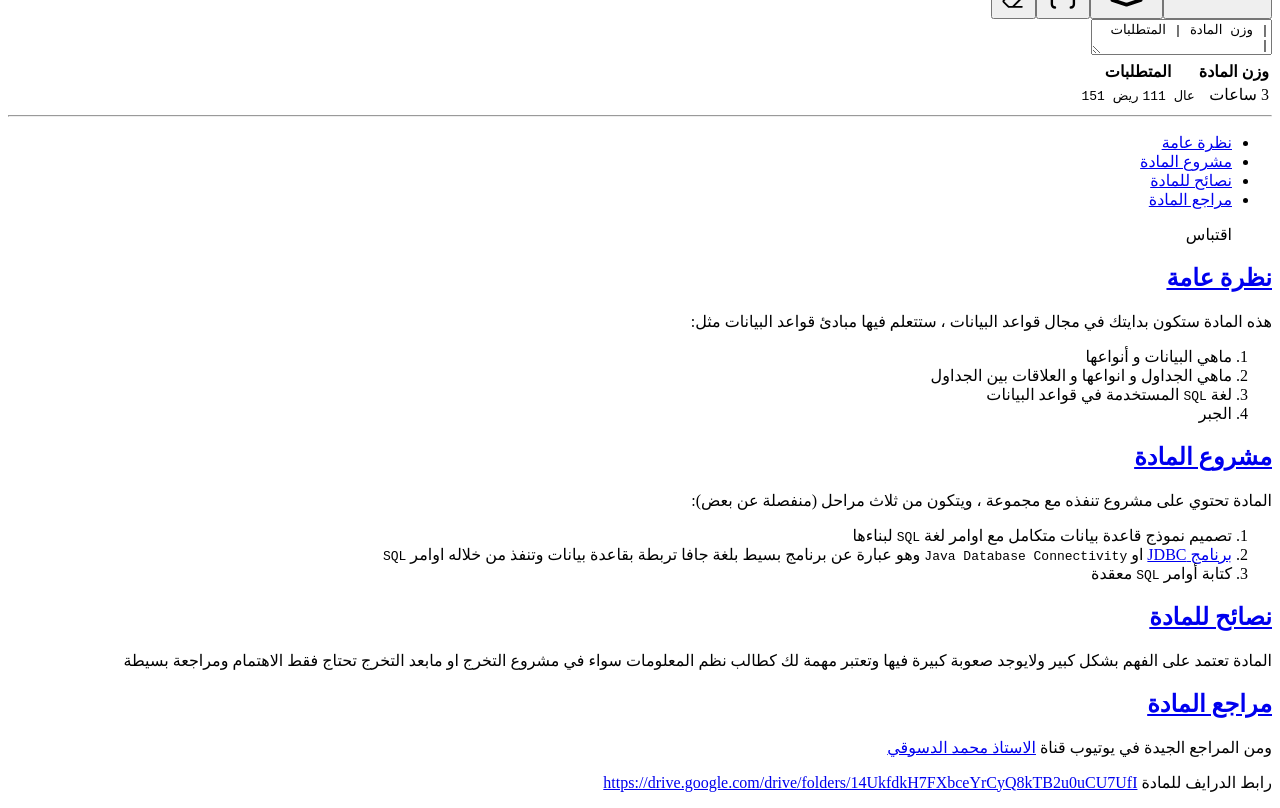
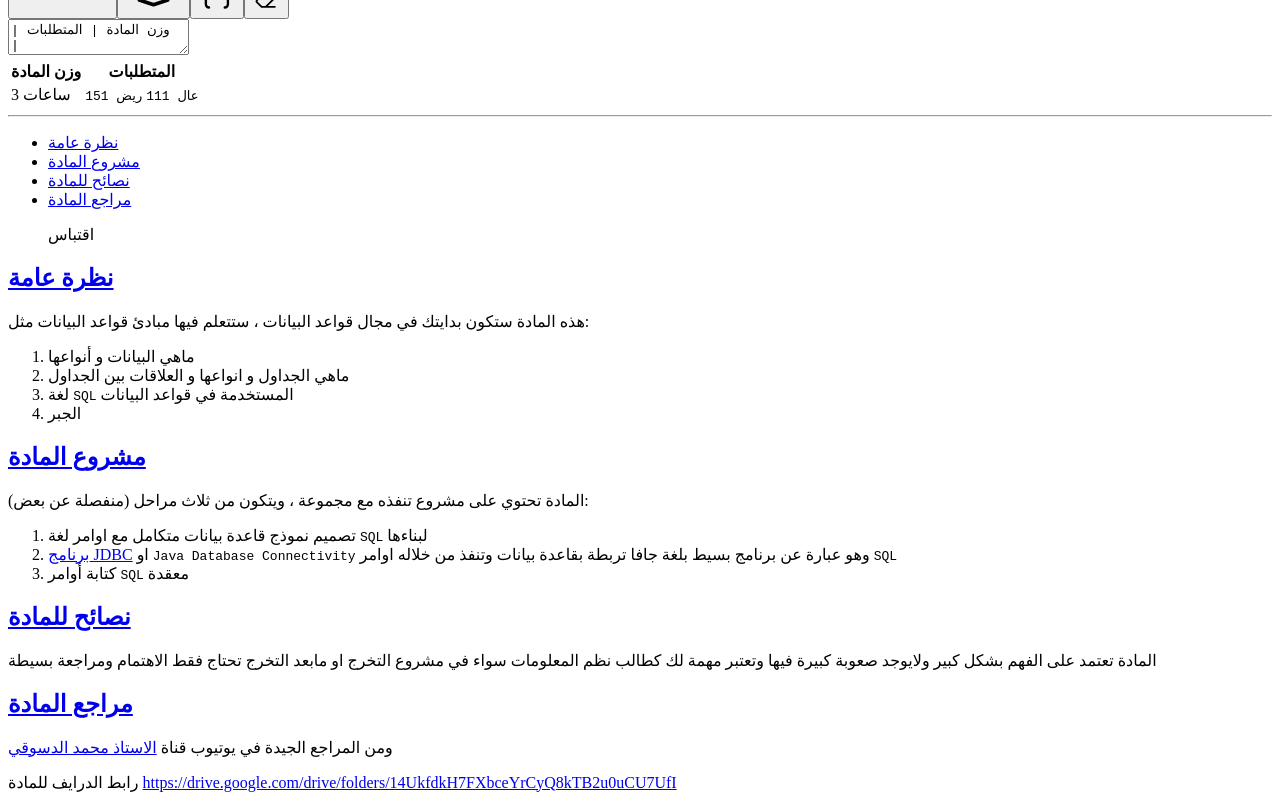
Before and after one commit to devmoath/marker, a Next.js app: page / in a window 1280 px wide. Shown: the part 2660-3468 px from the top of the page. Built offline with nearby package versions, Linux system fonts and the light colour scheme.

Commit message:
extract custom css to tailwind.config.js and remove _document.js

```diff
--- a/pages/_app.js
+++ b/pages/_app.js
@@ -1,9 +1,47 @@
 import 'tailwindcss/tailwind.css';
 import NavBar from '@components/NavBar';
+import Head from 'next/head';
 
 export default function App({ Component, pageProps }) {
+    const title = 'RTL Markdown Editor',
+        url = 'https://rtl-markdown-editor.vercel.app',
+        description = 'Markdown Editor for RTL languages';
+
     return (
         <div>
+            <Head>
+                <title>RTL Markdown Editor</title>
+                <meta content="width=device-width, initial-scale=1.0, viewport-fit=cover" name="viewport" />
+                <link href={url} hrefLang="ar" rel="alternate" />
+                <meta content={description} name="keywords" />
+                <meta content="moath.dev" name="author" />
+                <meta content="index, follow" name="robots" />
+                <meta charSet="utf-8" />
+                <meta content={title} property="og:site_name" />
+                <meta content={url} property="og:url" />
+                <meta content="ar-SA" property="og:locale" />
+                <meta content="website" property="og:type" />
+                <meta content="summary_large_image" name="twitter:card" />
+                <meta content={url} name="twitter:site" />
+                <meta content="@dev_moath" name="twitter:creator" />
+                <link rel="icon" type="image/svg+xml" href="/favicon.svg" />
+                <link rel="icon" type="image/png" href="/favicon.png" />
+                <meta name="title" content={title} />
+                <meta name="description" content={description} />
+                <meta property="og:type" content="website" />
+                <meta property="og:url" content="https://rtl-markdown-editor.vercel.app/" />
+                <meta property="og:title" content={title} />
+                <meta property="og:description" content={description} />
+                <meta property="og:image" content="https://rtl-markdown-editor.vercel.app/favicon.svg" />
+                <meta property="twitter:card" content="summary_large_image" />
+                <meta property="twitter:url" content="https://rtl-markdown-editor.vercel.app/" />
+                <meta property="twitter:title" content={title} />
+                <meta property="twitter:description" content={description} />
+                <meta property="twitter:image" content="https://rtl-markdown-editor.vercel.app/favicon.svg" />
+                <meta content={title} itemProp="name" />
+                <meta name="apple-mobile-web-app-title" content={title} />
+                <meta name="application-name" content={title} />
+            </Head>
             <NavBar />
             <div className="mx-3 my-5">
                 <Component {...pageProps} />
--- a/pages/_document.js
+++ /dev/null
@@ -1,54 +0,0 @@
-import NextDocument, { Head, Html, Main, NextScript } from 'next/document';
-
-export default class Document extends NextDocument {
-    static async getInitialProps(ctx) {
-        const initialProps = await NextDocument.getInitialProps(ctx);
-        return { ...initialProps };
-    }
-
-    render() {
-        const title = 'RTL Markdown Editor',
-            url = 'https://rtl-markdown-editor.vercel.app',
-            description = 'Markdown Editor for RTL languages';
-
-        return (
-            <Html dir="rtl" lang="en" style={{ scrollBehavior: 'smooth' }}>
-                <Head>
-                    <link href={url} hrefLang="ar" rel="alternate" />
-                    <meta content={description} name="keywords" />
-                    <meta content="moath.dev" name="author" />
-                    <meta content="index, follow" name="robots" />
-                    <meta charSet="utf-8" />
-                    <meta content={title} property="og:site_name" />
-                    <meta content={url} property="og:url" />
-                    <meta content="ar-SA" property="og:locale" />
-                    <meta content="website" property="og:type" />
-                    <meta content="summary_large_image" name="twitter:card" />
-                    <meta content={url} name="twitter:site" />
-                    <meta content="@dev_moath" name="twitter:creator" />
-                    <link rel="icon" type="image/svg+xml" href="/favicon.svg" />
-                    <link rel="icon" type="image/png" href="/favicon.png" />
-                    <meta name="title" content={title} />
-                    <meta name="description" content={description} />
-                    <meta property="og:type" content="website" />
-                    <meta property="og:url" content="https://rtl-markdown-editor.vercel.app/" />
-                    <meta property="og:title" content={title} />
-                    <meta property="og:description" content={description} />
-                    <meta property="og:image" content="https://rtl-markdown-editor.vercel.app/favicon.svg" />
-                    <meta property="twitter:card" content="summary_large_image" />
-                    <meta property="twitter:url" content="https://rtl-markdown-editor.vercel.app/" />
-                    <meta property="twitter:title" content={title} />
-                    <meta property="twitter:description" content={description} />
-                    <meta property="twitter:image" content="https://rtl-markdown-editor.vercel.app/favicon.svg" />
-                    <meta content={title} itemProp="name" />
-                    <meta name="apple-mobile-web-app-title" content={title} />
-                    <meta name="application-name" content={title} />
-                </Head>
-                <body>
-                    <Main />
-                    <NextScript />
-                </body>
-            </Html>
-        );
-    }
-}
--- a/pages/index.js
+++ b/pages/index.js
@@ -1,7 +1,6 @@
 import { useEffect, useRef, useState } from 'react';
 import MarkdownIt from 'markdown-it';
 import defaultValue from '@data/markdown';
-import Head from 'next/head';
 import Actions from '@components/Actions';
 
 const parser = new MarkdownIt({
@@ -19,10 +18,6 @@ export default function Home() {
 
     return (
         <div className="grid grid-cols-1 lg:grid-cols-10 gap-4 min-h-screen">
-            <Head>
-                <title>RTL Markdown Editor</title>
-                <meta content="width=device-width, initial-scale=1.0, viewport-fit=cover" name="viewport" />
-            </Head>
             <div className="col-span-1 lg:col-span-10">
                 <Actions textarea={textarea} markdown={markdown} value={value} setValue={setValue} />
             </div>
--- a/tailwind.config.js
+++ b/tailwind.config.js
@@ -1,3 +1,5 @@
+const plugin = require('tailwindcss/plugin');
+
 module.exports = {
     mode: process.env.NODE_ENV ? 'jit' : undefined,
 
@@ -13,7 +15,16 @@ module.exports = {
         extend: {},
     },
 
-    plugins: [require('@tailwindcss/typography'), require('@devmoath/tailwindcss-typography-rtl'), require('daisyui')],
+    plugins: [
+        require('@tailwindcss/typography'),
+        require('@devmoath/tailwindcss-typography-rtl'),
+        require('daisyui'),
+        plugin(function ({ addBase }) {
+            addBase({
+                html: { direction: 'rtl', scrollBehavior: 'smooth' },
+            });
+        }),
+    ],
 
     daisyui: {
         themes: ['light', 'dark'],
```
